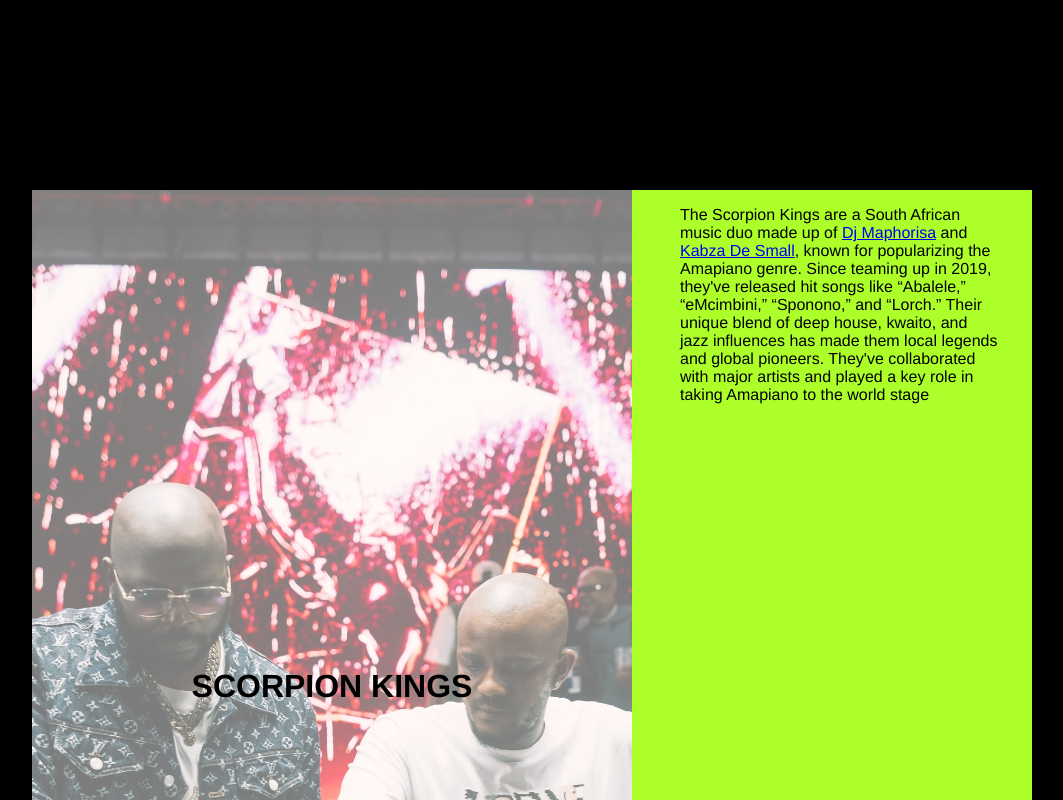
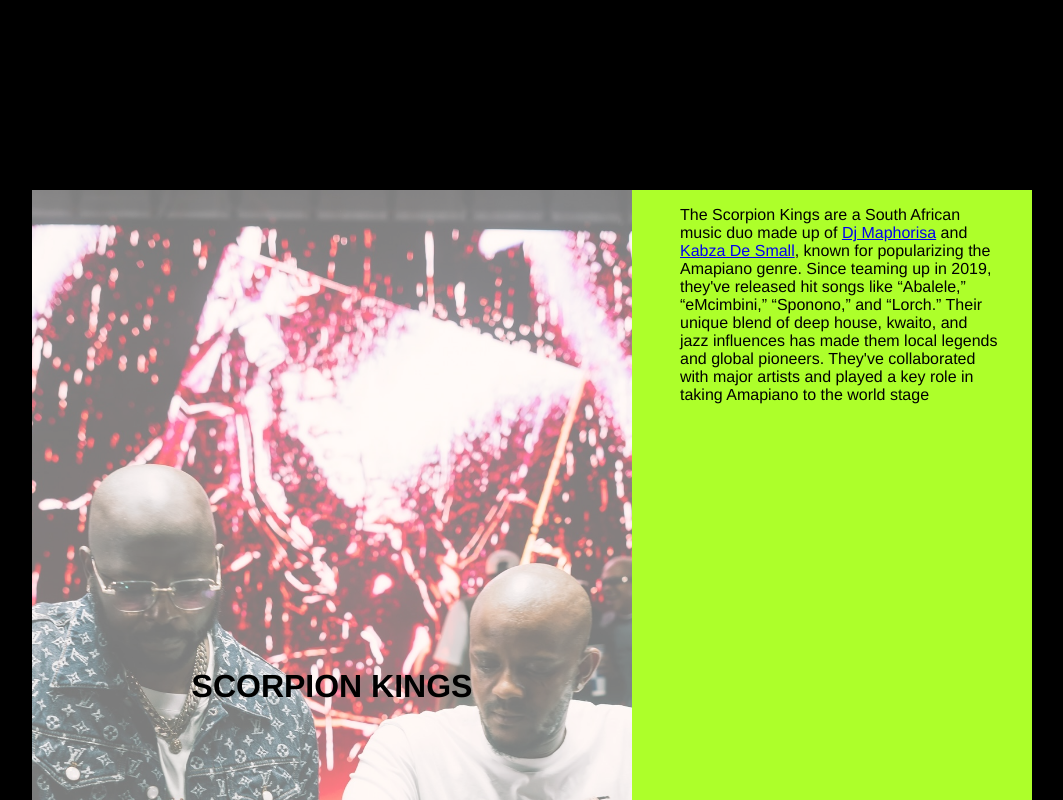
Before and after one commit to mr-realistic/one, a plain HTML site: page index.html in a window 1280 px wide. In both pictures the pointer is over the picture 440 px from the left and 665 px from the top of the page. Shown: the top 800 px of the page, without its empty margins (108-1171 px from the left). Drawn offline with Linux system fonts and the light colour scheme.

Commit message:
hover when i zoom

```diff
--- a/style.css
+++ b/style.css
@@ -25,7 +25,14 @@ main div#foto img {
   height: 100%;
   object-fit: cover;
   display: block;
-  transition: 0.5s ease-in-out;
+  transition: transform 0.5s ease-in-out, box-shadow 0.5s ease-in-out;
+  z-index: 0;
+}
+
+/* ✅ Zoom + Drop Shadow on Hover */
+main div#foto:hover img {
+  transform: scale(1.1);
+  box-shadow: 0 20px 60px rgba(0, 0, 0, 0.6);
 }
 
 main div#foto::after {
```
